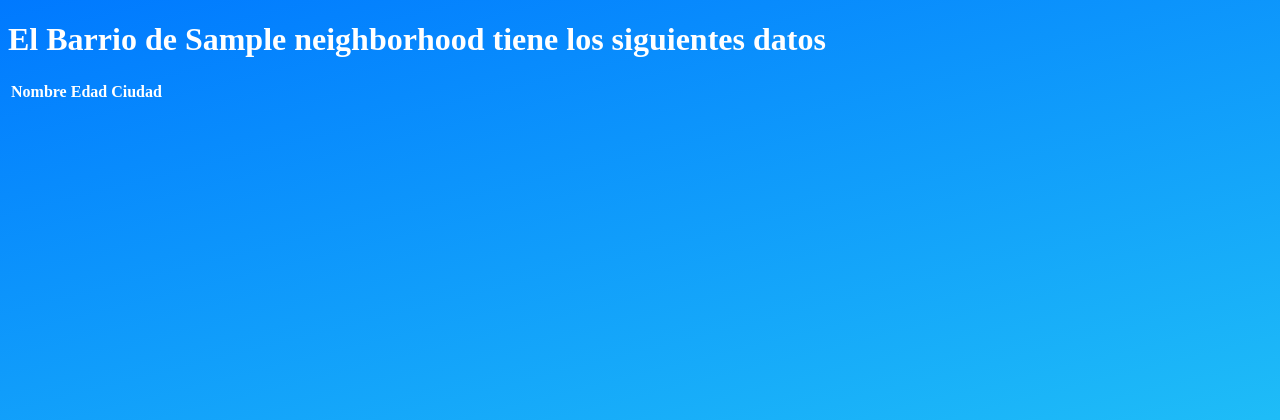
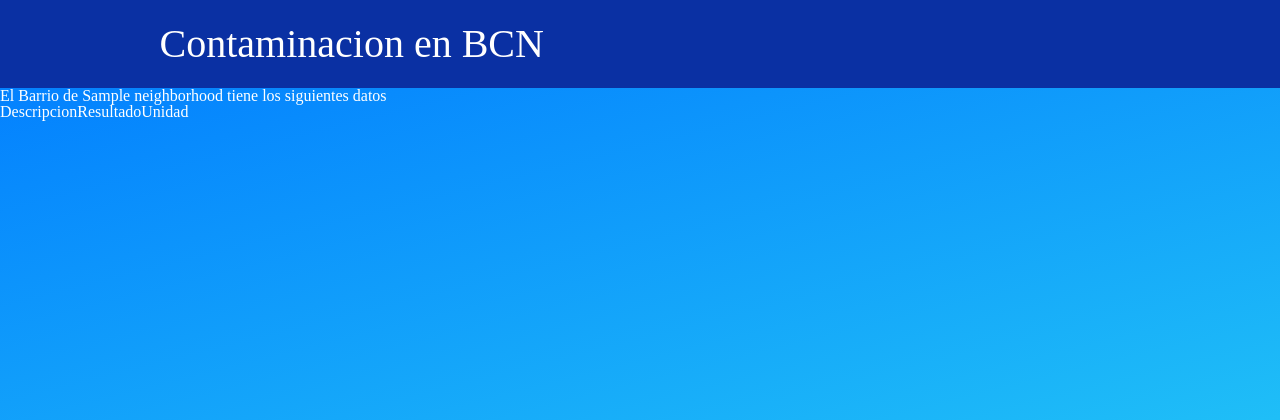
Before and after one commit to KRis20F/Proyecto-Mongo-DB, a Flask app: template templates/result.html in a window 1280 px wide. Shown: the top 420 px of the page. Run offline with Flask 3, Linux system fonts and the light colour scheme; the template is opened without the code that fills it: most values are stand-ins (such as "Sample title", 1, 10 or a date in 2020); lists and menus that the app fills with data are empty.

Commit message:
cambios de estilo

```diff
--- a/templates/result.html
+++ b/templates/result.html
@@ -3,19 +3,23 @@
 <head>
     <meta charset="UTF-8">
     <meta name="viewport" content="width=device-width, initial-scale=1.0">
+    <link rel="stylesheet" href="../static/css/reset.css">
     <link rel="stylesheet" href="../static/css/style.css">
     <title>Resultado de la Busqueda</title>
 </head>
 <body>
     <div class="container-result">
+      <header class="header-BCN">
+        <h1 class="h1-BCN-header">Contaminacion en BCN</h1>
+      </header>
 
       <h1> El Barrio de {{ neighborhood }} tiene los siguientes datos</h1>
         <table>
             <thead>
                 <tr>
-                  <th>Nombre</th>
-                  <th>Edad</th>
-                  <th>Ciudad</th>
+                  <th>Descripcion</th>
+                  <th>Resultado</th>
+                  <th>Unidad</th>
                 </tr>
               </thead>
               <tbody>
```
Also changed, not shown: 1 other file.
